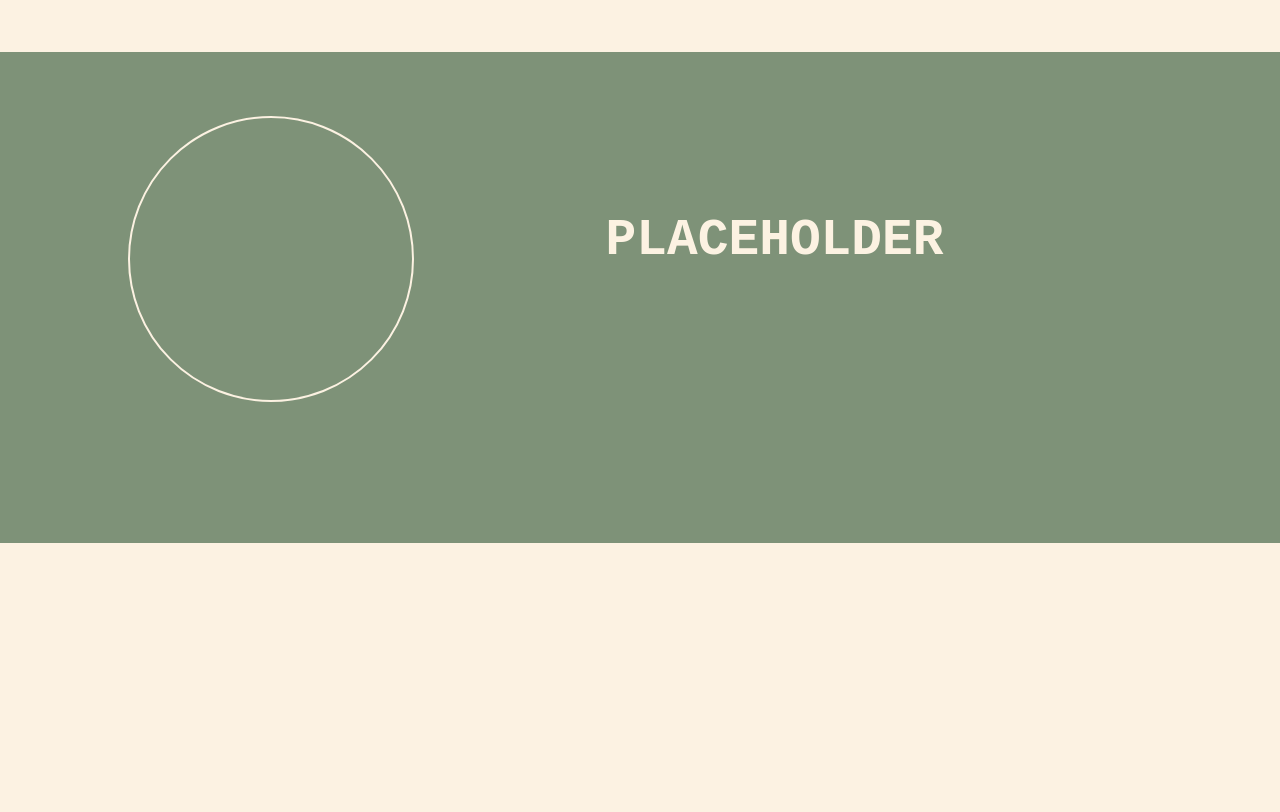
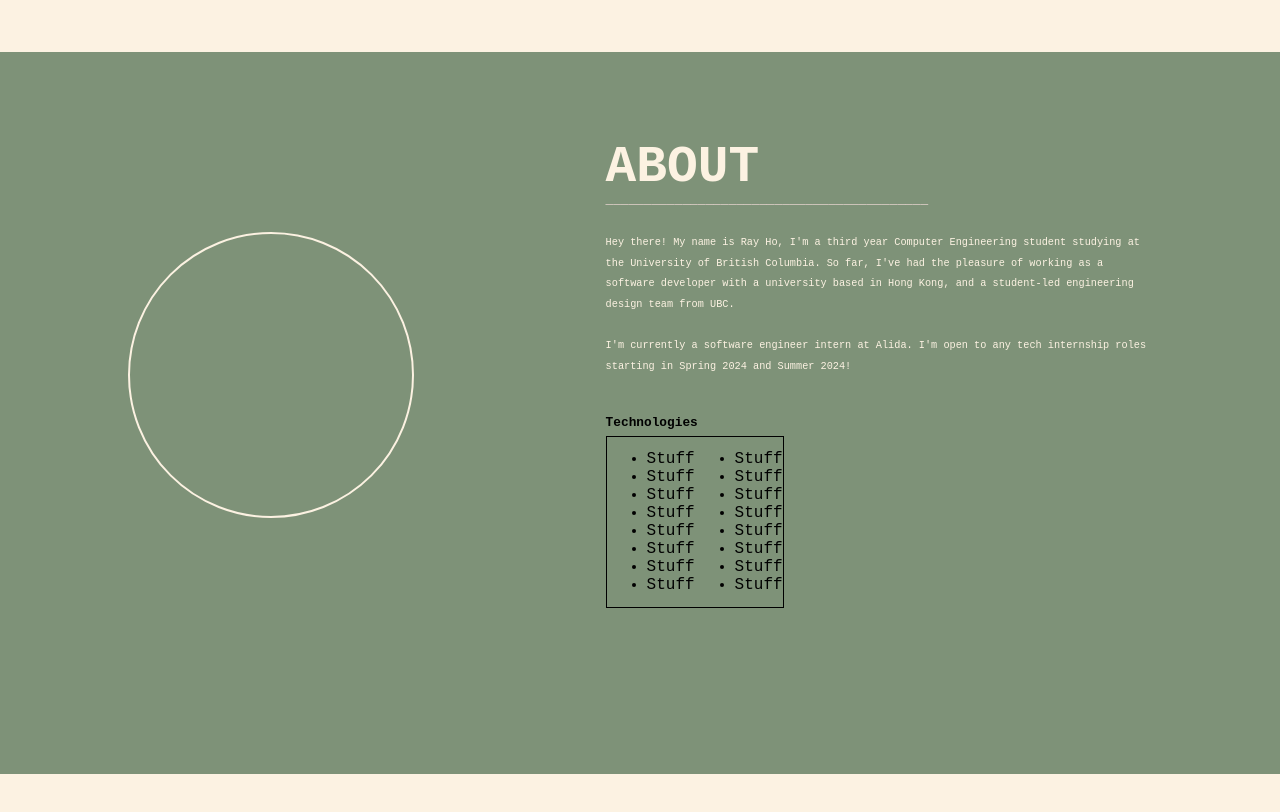
Before and after one commit to Raywnh/portfolio-website, a React (Create React App) app in the folder website/: page / in a window 1280 px wide. Shown: the part 620-1432 px from the top of the page. Before the commit the page ends 1163 px from the top, so only its background shows below. Built offline with nearby package versions, Linux system fonts and the light colour scheme; the HTML template or start-up script is replaced by a standard one.

Commit message:
Update App.js

```diff
--- a/website/src/App.js
+++ b/website/src/App.js
@@ -30,7 +30,7 @@ function App() {
         </ul>
       </div>
       <div className="home">
-        <div className='name'>Hello, i am</div>
+        <div className='name'>Hello world, i am</div>
         <h2 className='ray'>RAY HO</h2>
         <div className="typed">
           <Typewriter
@@ -50,8 +50,43 @@ function App() {
 
         </div>
         <div className='text'>
-          <h1>PLACEHOLDER</h1>
+          <h1>ABOUT</h1>
+          <div className="line">__________________________________________</div>
+          <h2>Hey there! My name is Ray Ho, I'm a third year Computer Engineering student studying at the University of British Columbia. So far, I've had the pleasure
+            of working as a software developer with a <a href="https://www.cityu.edu.hk/">university based in Hong Kong</a>, and a <a href="https://github.com/BEARUBC">student-led engineering design team from UBC</a>.
+          </h2>
+          <h2 className="second">I'm currently a software engineer intern at <a href="https://www.alida.com/">Alida</a>.
+          I'm open to any tech internship roles starting in Spring 2024 and Summer 2024!
+          </h2>
+          <div className='technologies'>
+            <h2>Technologies</h2>
+            <div className="list-container">
+              <ul>
+                <li>Stuff</li>
+                <li>Stuff</li>
+                <li>Stuff</li>
+                <li>Stuff</li>
+                <li>Stuff</li>
+                <li>Stuff</li>
+                <li>Stuff</li>
+                <li>Stuff</li>
+              </ul>
+              <ul>
+                <li>Stuff</li>
+                <li>Stuff</li>
+                <li>Stuff</li>
+                <li>Stuff</li>
+                <li>Stuff</li>
+                <li>Stuff</li>
+                <li>Stuff</li>
+                <li>Stuff</li>
+              </ul>
+            </div>
+          </div>
         </div>
+      </div>
+      <div className='experience'>
+
       </div>
     </div>
   );
```
